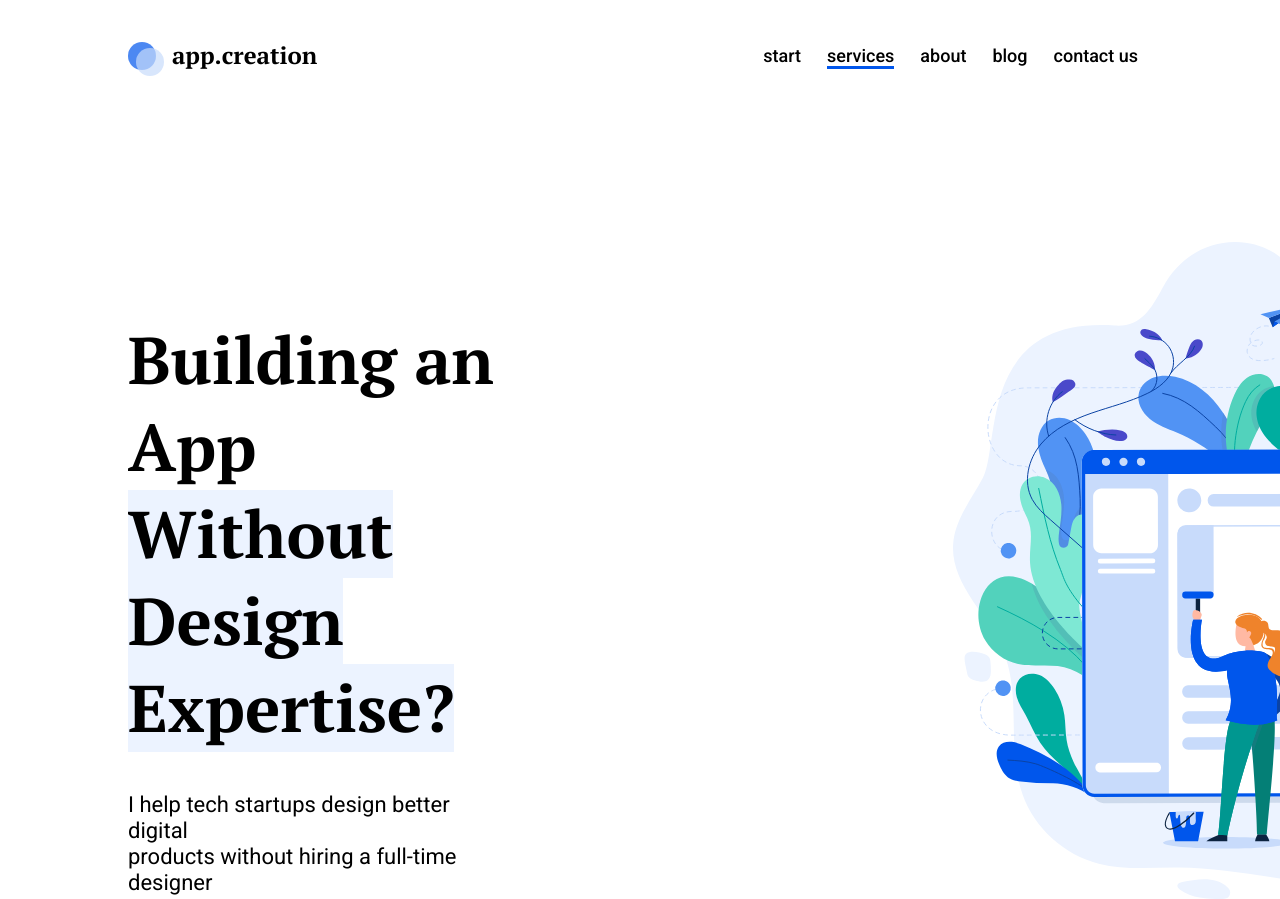
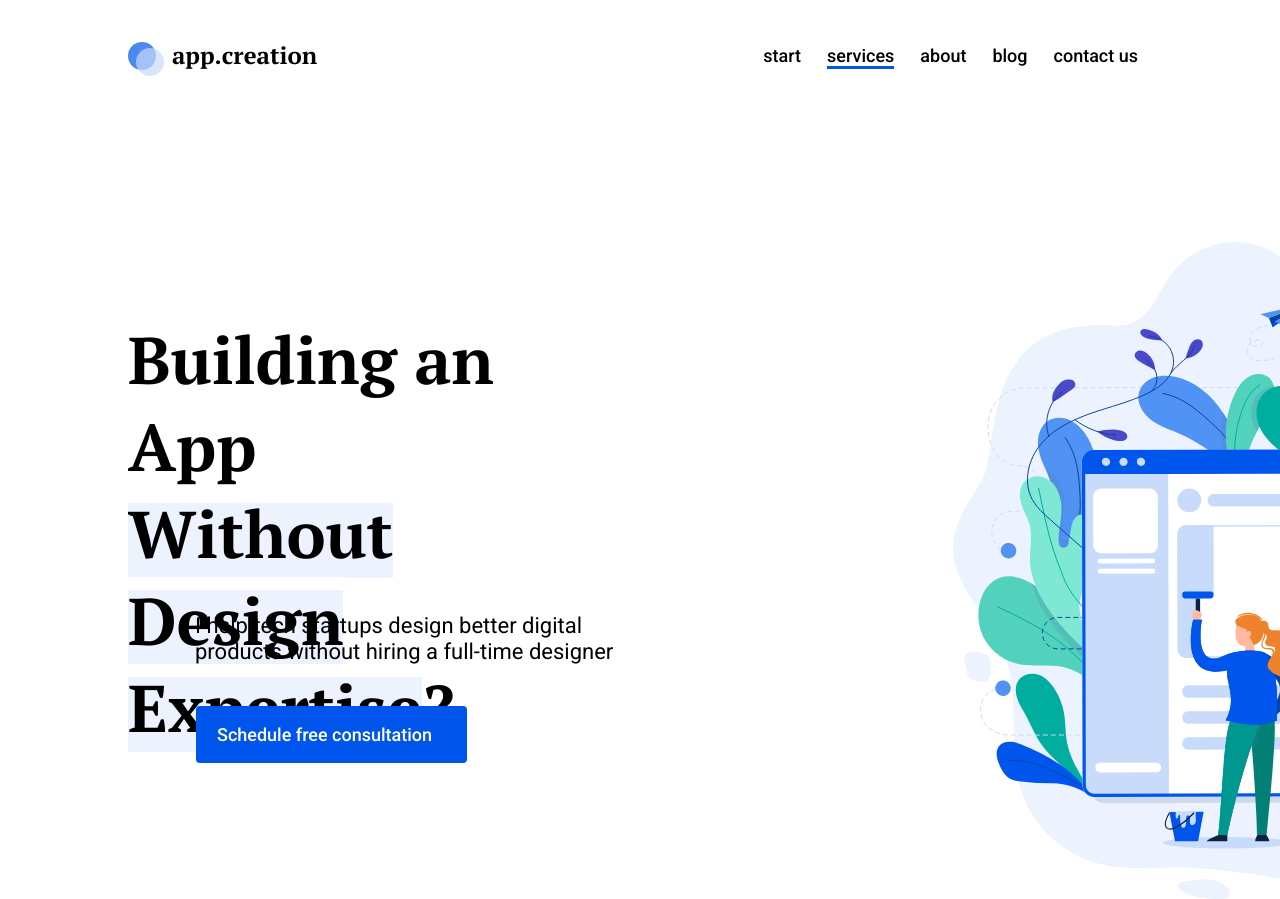
Before and after one commit to WebHeroSchool/newprojectA, a plain HTML site: page index.html in a window 1280 px wide. Shown: the top 899 px of the page. Drawn offline with Linux system fonts and the light colour scheme.

Commit message:
правки

```diff
--- a/index.html
+++ b/index.html
@@ -26,8 +26,7 @@
     </header>
     <section class="main">
       <h1 class="main__title">Building an App
-        <span class="main__title-text_highlight"> Without Design Expertise?</span>
-      </h1>
+        <span class="main__title-text_highlight"> Without Design Expertise</span>?</h1>
       <p class="main__subtitle">I help tech startups design better digital <br/> products without hiring a full-time designer</p>
       <a class="main__button" href="#">Schedule free consultation</a>
       <div class="main__image"></div>
--- a/styles.css
+++ b/styles.css
@@ -100,15 +100,24 @@ body {
 }
 
 .main__title-text_highlight {
-  background: #ecf3ff;
+  background: linear-gradient(180deg, rgb(255, 255, 255) 15%, #ecf3ff 15%);
 }
 
 .main__subtitle {
+  position: absolute;
   margin: 0 0 41px 0;
+  width: 455px;
+  height: 52px;
+  top: 613px;
+  left: 195px;
   font: 400 22px/26px "Roboto", arial, helvetica, sans-serif;
 }
 
 .main__button {
+  position: absolute;
+  width: 229px;
+  top: 706px;
+  left: 196px;
   display: inline-block;
   font: 500 18px/21px "Roboto", arial, helvetica, sans-serif;
   color: #fff;
```
